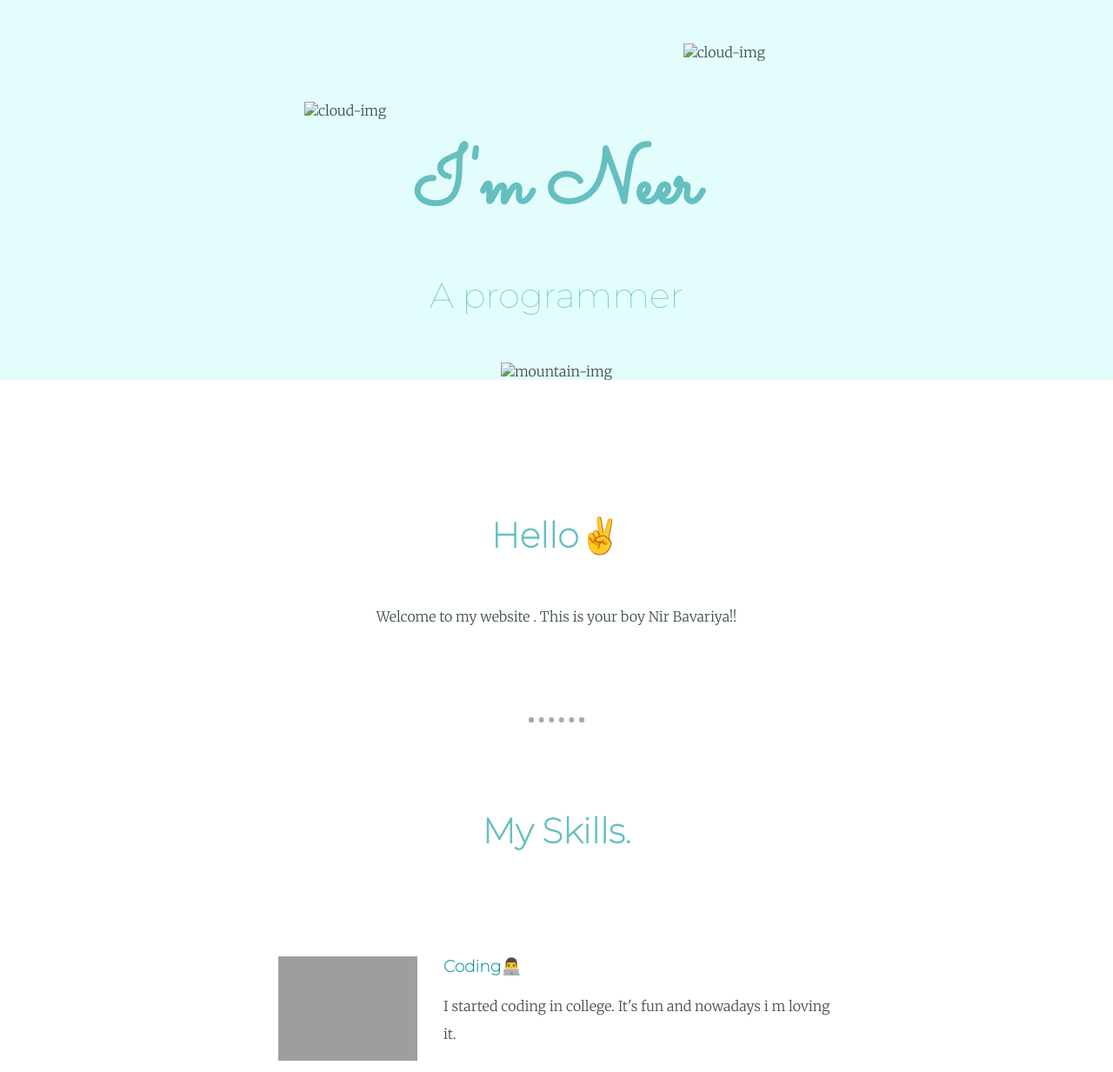
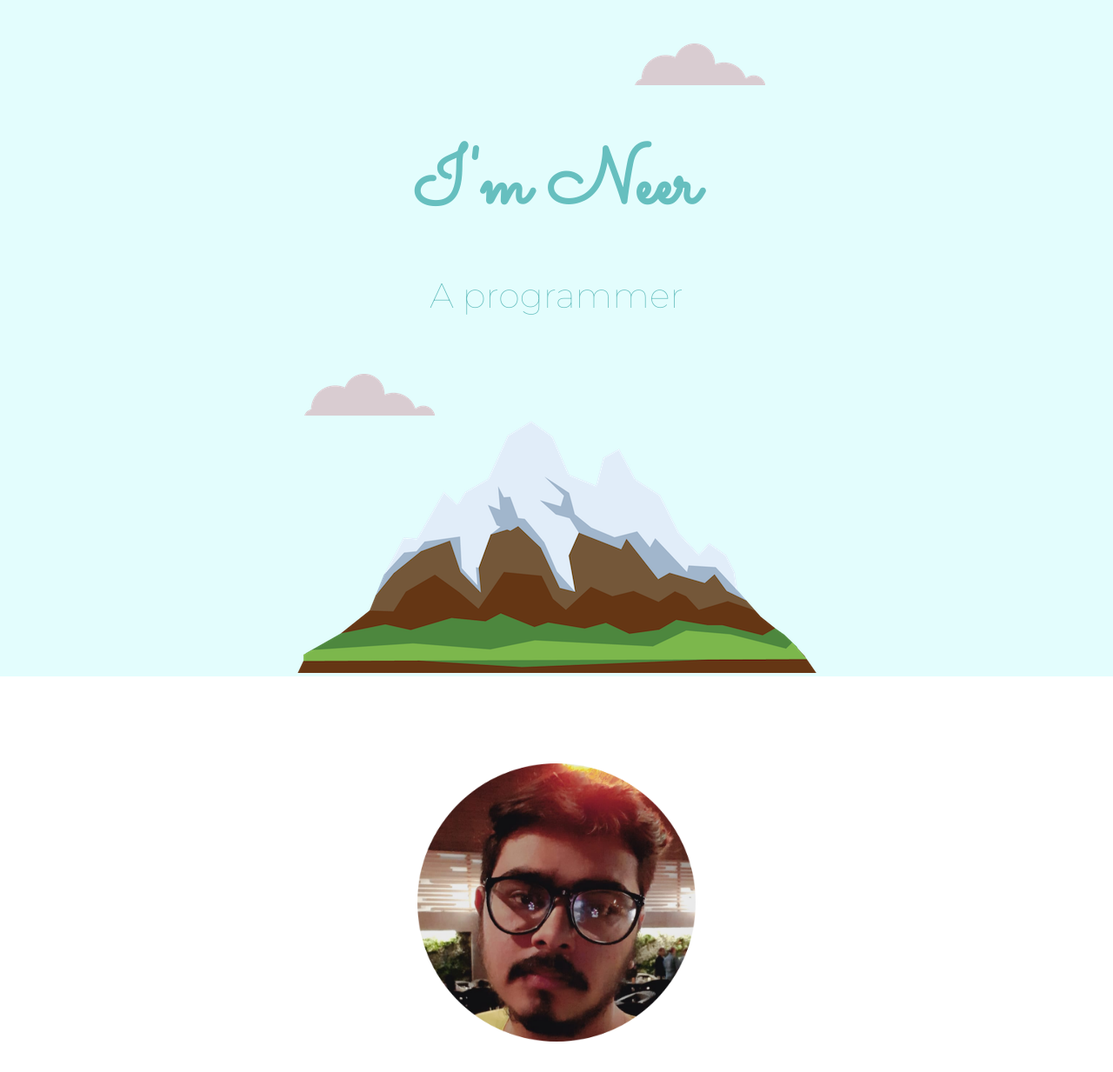
Before and after one commit to Nirbavariya/personal-website, a plain HTML site: page index.html in a window 1280 px wide. Shown: the top 1233 px of the page at 87% size. Drawn offline with Linux system fonts and the light colour scheme; files that its build step writes are made by us from their sources; grey boxes are pictures that could not be loaded.

Commit message:
Update index.html

```diff
--- a/index.html
+++ b/index.html
@@ -3,21 +3,21 @@
     <head>
         <meta charset="utf-8">
         <title>Neer Bavariya</title>
-        <link rel="stylesheet" href="css/styles.css">
+        <link rel="stylesheet" href="styles.css">
         <link rel="icon" href="favicon.ico">
         <link href="https://fonts.googleapis.com/css2?family=Merriweather:wght@300&family=Montserrat:wght@100&family=Sacramento&display=swap" rel="stylesheet">
     </head>
     <body>
         <div class="top-container">
-            <img class="top-cloud" src="images/cloud.png" alt="cloud-img">
+            <img class="top-cloud" src="cloud.png" alt="cloud-img">
             <h1>I'm Neer</h1>
             <h2 class="head">A programmer</h2>
-            <img class="bottom-cloud" src="images/cloud.png" alt="cloud-img">
-            <img src="images/mountain.png" alt="mountain-img">
+            <img class="bottom-cloud" src="cloud.png" alt="cloud-img">
+            <img src="mountain.png" alt="mountain-img">
         </div>
         <div class="middle-container">
             <div class="profile">
-              <img class="image pic" src="images/circle-cropped.png" alt="">
+              <img class="image pic" src="circle-cropped.png" alt="">
               <h2>Hello✌</h2>
               <p>Welcome to my website . This is your boy Nir Bavariya!!</p>
             </div>
```
